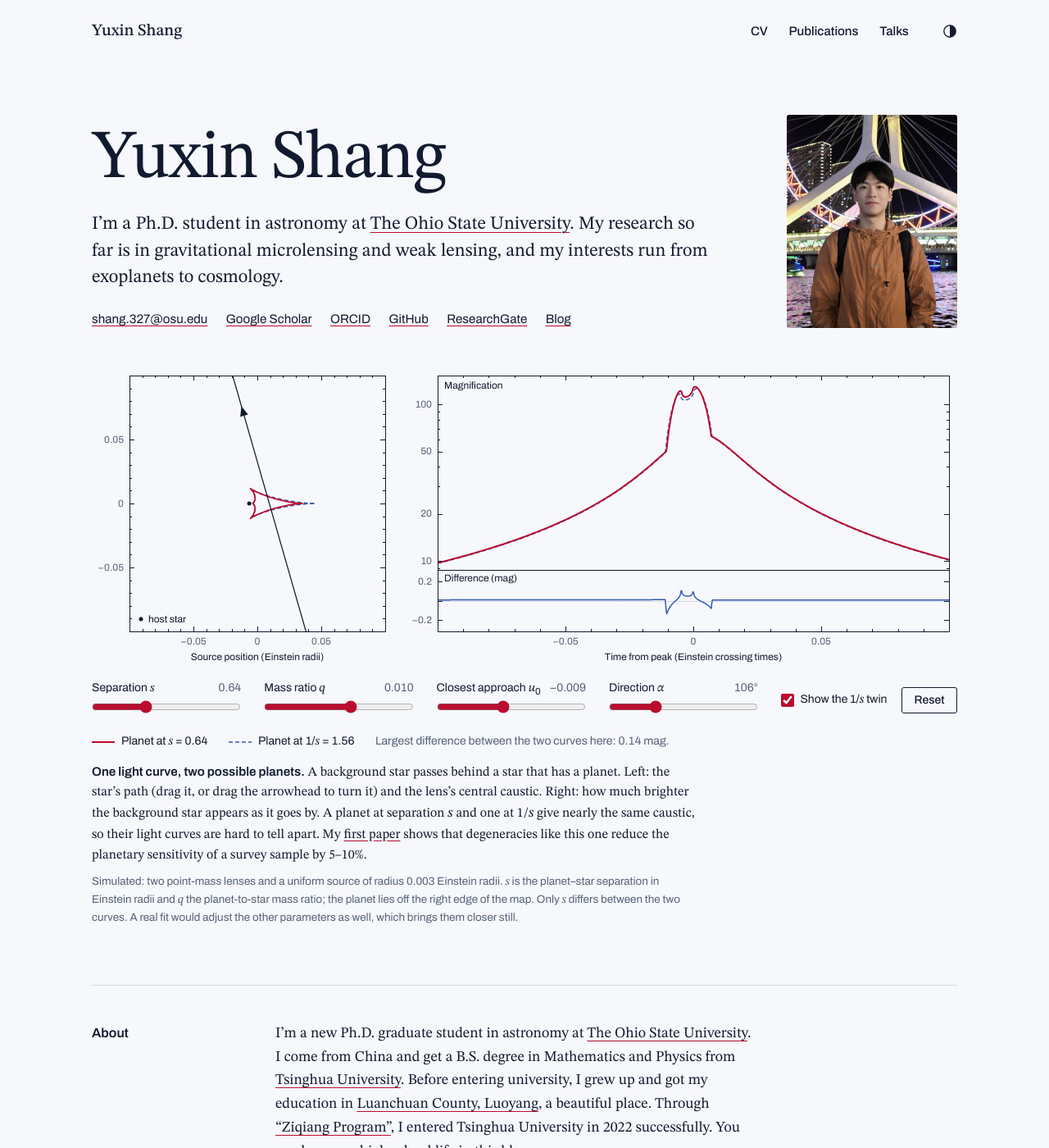
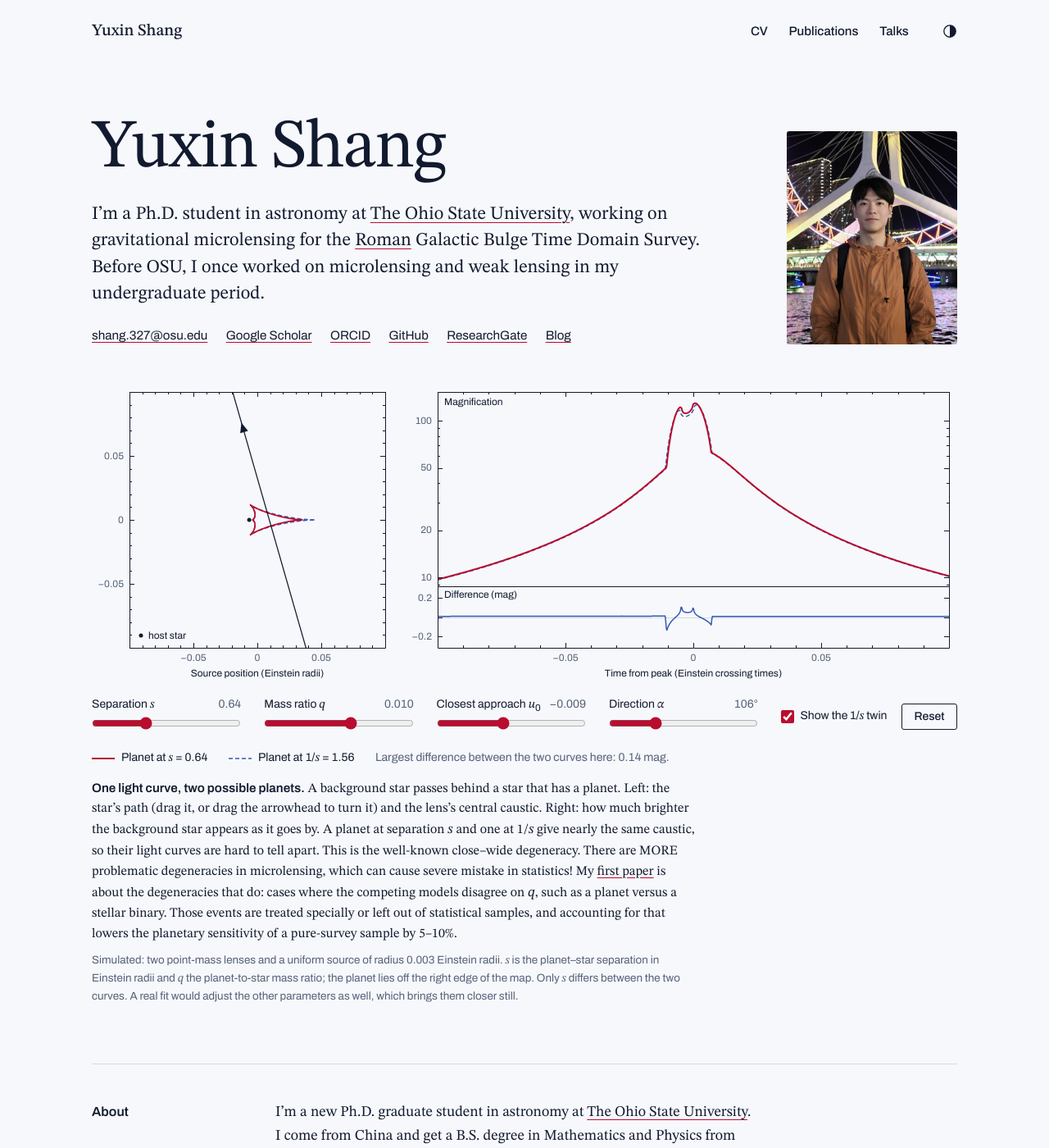
Before and after one commit to YuxinShang-thu/YuxinShang-thu.github.io, a Jekyll site: the page built from _pages/about.md, in a window 1280 px wide and 1400 px high. Shown: the whole window at 82% size. Built offline with Jekyll 4.4.1, drawn with Linux system fonts in a browser that asks for light colours.

Commit message:
Update the introduction

```diff
--- a/_config.yml
+++ b/_config.yml
@@ -3,7 +3,7 @@
 
 title       : "Yuxin Shang"
 tagline     : "Ph.D. student in astronomy at The Ohio State University"
-description : "Yuxin Shang is a Ph.D. student in astronomy at The Ohio State University, working on gravitational microlensing and weak lensing."
+description : "Yuxin Shang is a Ph.D. student in astronomy at The Ohio State University, working on gravitational microlensing for the Roman Galactic Bulge Time Domain Survey."
 locale      : "en-US"
 url         : https://YuxinShang-thu.github.io
 baseurl     : ""
--- a/_pages/about.md
+++ b/_pages/about.md
@@ -6,11 +6,11 @@ redirect_from:
   - /about/
   - /about.html
 # The short introduction under your name.
-lead: "I'm a Ph.D. student in astronomy at [The Ohio State University](https://astronomy.osu.edu). My research so far is in gravitational microlensing and weak lensing, and my interests run from exoplanets to cosmology."
+lead: "I'm a Ph.D. student in astronomy at [The Ohio State University](https://astronomy.osu.edu), working on gravitational microlensing for the [Roman](https://roman.gsfc.nasa.gov) Galactic Bulge Time Domain Survey. Before OSU, I once worked on microlensing and weak lensing in my undergraduate period."
 # Set to false to hide the interactive figure.
 lens_figure: true
 # The last sentence of the figure caption.
-lens_note: "My [first paper](/publications/2025-11-21-binary-lens-degeneracy/) shows that degeneracies like this one reduce the planetary sensitivity of a survey sample by 5–10%."
+lens_note: "This is the well-known close–wide degeneracy. There are MORE problematic degeneracies in microlensing, which can cause severe mistake in statistics! My [first paper](/publications/2025-11-21-binary-lens-degeneracy/) is about the degeneracies that do: cases where the competing models disagree on <i>q</i>, such as a planet versus a stellar binary. Those events are treated specially or left out of statistical samples, and accounting for that lowers the planetary sensitivity of a pure-survey sample by 5–10%."
 ---
 
 <section class="section" id="about">
```
